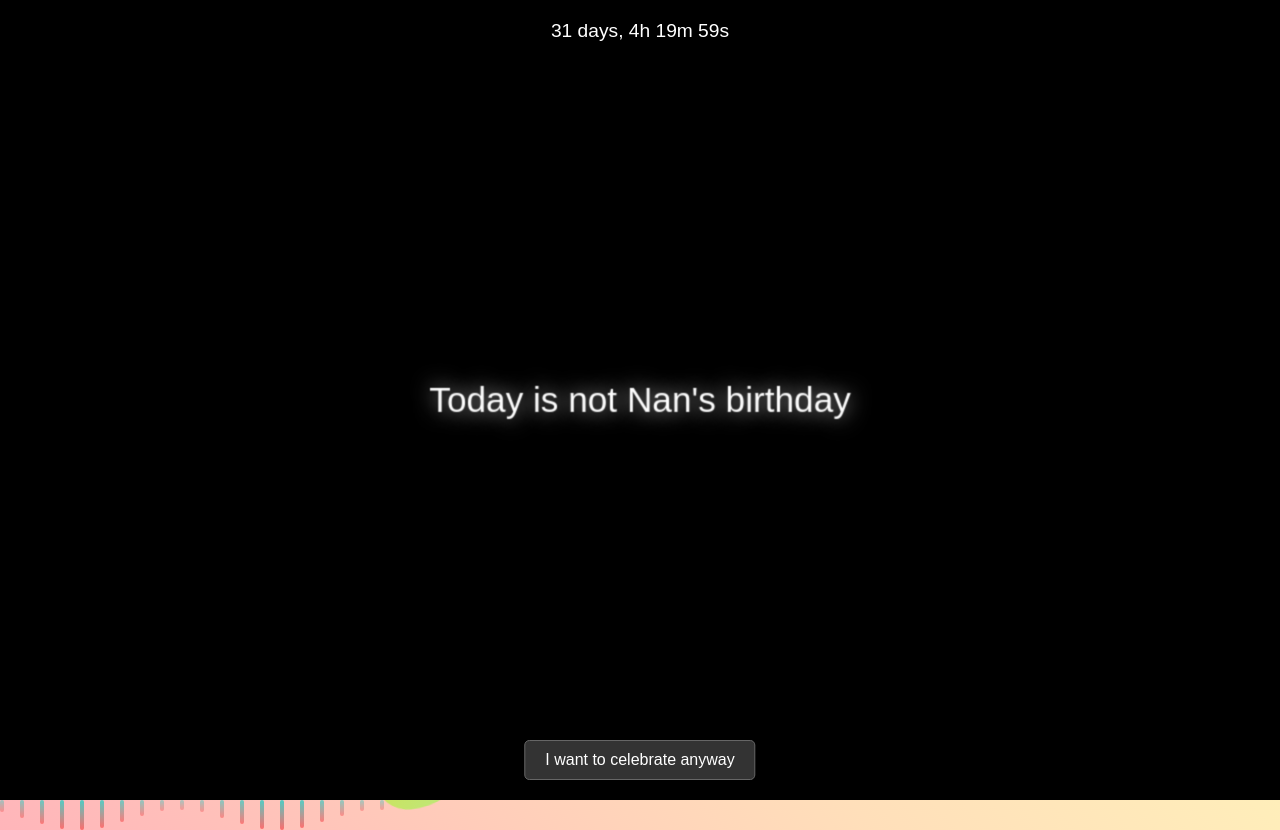
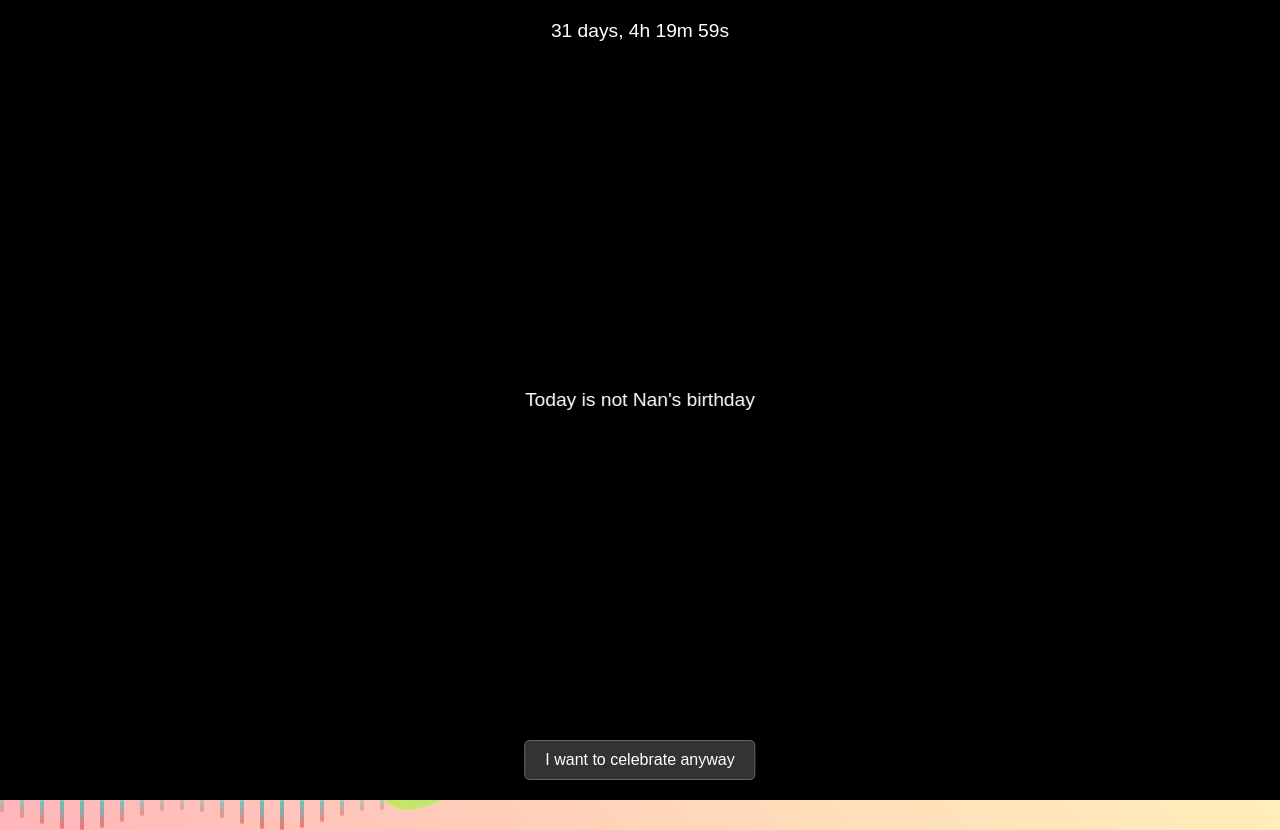
Before and after one commit to jamethana/happy-birthday-nan, a plain HTML site: page index.html in a window 1280 px wide. In both pictures the pointer is over the element "Today is not Nan's birthday". Drawn offline with nearby package versions, Linux system fonts and the light colour scheme.

Commit message:
Adjust birthday text styling for improved readability and add critical CSS rules to disable hover effects for the birthday overlay. This ensures consistent presentation and user experience.

```diff
--- a/script.js
+++ b/script.js
@@ -102,7 +102,7 @@ function showBirthdayContent() {
                 <h1 style="
                     color: white;
                     font-family: Arial, sans-serif;
-                    font-size: 2rem;
+                    font-size: 1.2rem;
                     margin: 0;
                     font-weight: normal;
                     animation: none;
--- a/style.css
+++ b/style.css
@@ -615,3 +615,29 @@ h1:hover {
         image-rendering: crisp-edges;
     }
 }
+
+/* CRITICAL: Disable hover effects while preserving centering for "Today is not Nan's birthday" text */
+#birthdayOverlay h1 {
+    transform: translate(-50%, -50%) !important;
+    text-shadow: 3px 3px 6px rgba(0, 0, 0, 0.7) !important;
+    animation: none !important;
+    transition: none !important;
+    will-change: auto !important;
+}
+
+#birthdayOverlay h1:hover,
+#birthdayOverlay h1:focus,
+#birthdayOverlay h1:active {
+    transform: translate(-50%, -50%) !important;
+    text-shadow: 3px 3px 6px rgba(0, 0, 0, 0.7) !important;
+    animation: none !important;
+    transition: none !important;
+}
+
+/* Override any existing h1 hover rules specifically for birthdayOverlay */
+body #birthdayOverlay h1:hover {
+    transform: translate(-50%, -50%) !important;
+    text-shadow: 3px 3px 6px rgba(0, 0, 0, 0.7) !important;
+    animation: none !important;
+    transition: none !important;
+}
```
